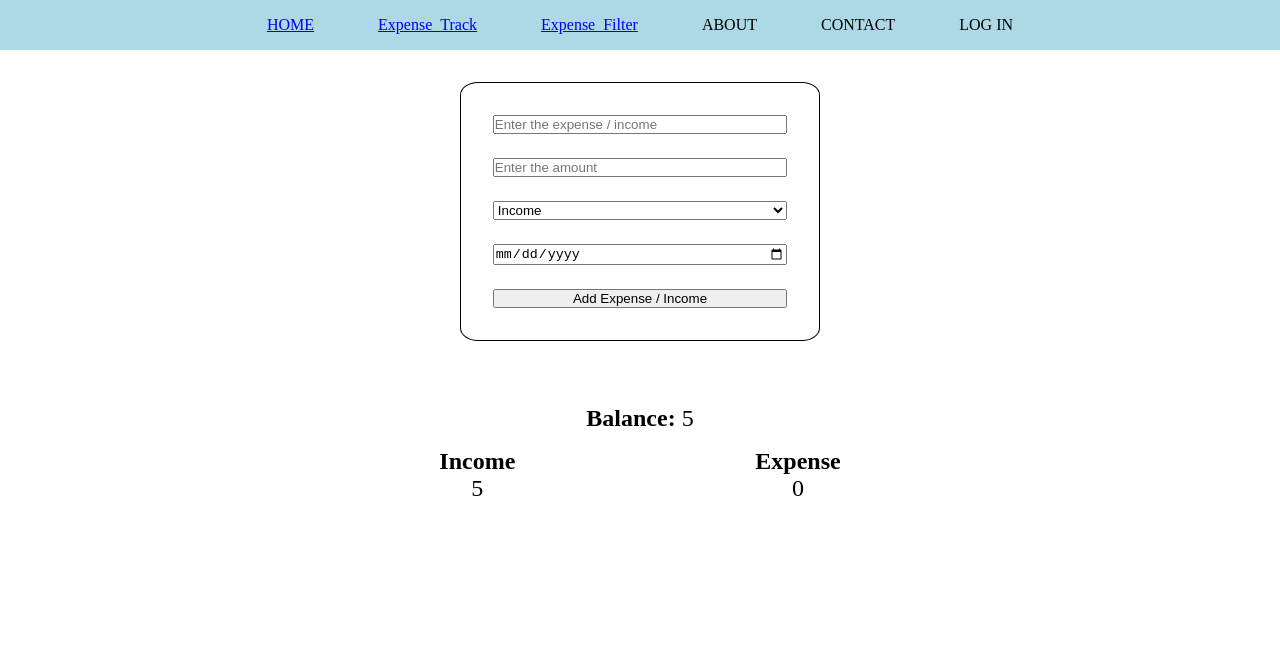
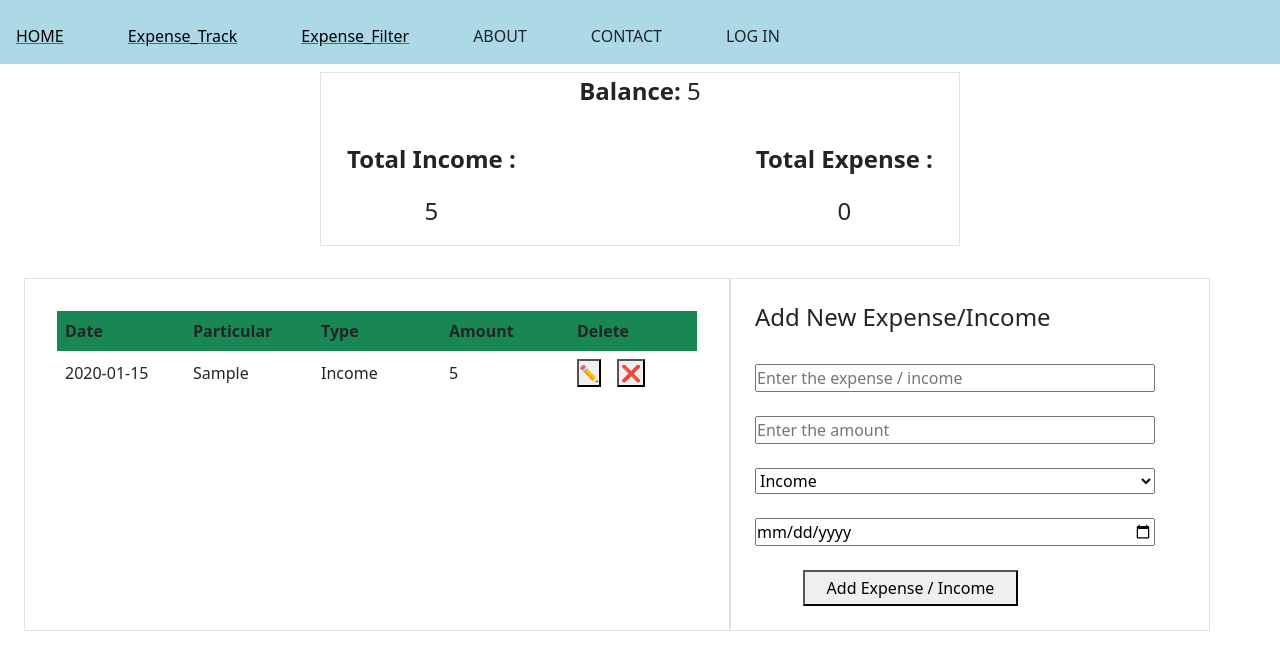
Before and after one commit to omsharma91/Expense_Tracker_Using_React, a React (Create React App) app: page / in a window 1280 px wide. Both pictures are taken after typing "Sample", "5", "2020-01-15" into the empty fields and a click on the button "Add Expense / Income". Shown: the top 670 px of the page. Built offline with nearby package versions, Linux system fonts and the light colour scheme.

Commit message:
some importent ui updates

```diff
--- a/package.json
+++ b/package.json
@@ -3,9 +3,13 @@
   "version": "0.1.0",
   "private": true,
   "dependencies": {
+    "@reduxjs/toolkit": "^2.6.1",
+    "bootstrap": "^5.3.3",
     "cra-template": "1.2.0",
     "react": "^19.0.0",
+    "react-bootstrap": "^2.10.9",
     "react-dom": "^19.0.0",
+    "react-redux": "^9.2.0",
     "react-router-dom": "^7.4.0",
     "react-scripts": "5.0.1"
   },
--- a/public/index.css
+++ b/public/index.css
@@ -5,6 +5,7 @@
 /* styling for navbar */
 .navbar{
     background-color: lightblue;
+    height: 4rem;
 }
 .nav-list{
     display: flex;
@@ -74,3 +75,18 @@ td{
     align-items: center;
     gap: 2rem;
 }
+.box{
+    width: 30rem;
+}
+.button{
+    width: 15rem;
+    display: flex;
+    justify-content: center;
+    align-items: center;
+}
+.inputwidth{
+    width: 25rem;
+}
+.titleAdd{
+    font-size: 1.5rem;
+}
--- a/src/App.js
+++ b/src/App.js
@@ -3,12 +3,11 @@ import ExpenseTrack from "./expenseTable";
 import ExpenseContainer from "./expenseInput";
 import Navbar from "./navbar";
 import { BrowserRouter as Router, Routes, Route } from "react-router-dom";
-import { useState } from "react";
+import { useReducer, useState } from "react";
 import ProtectedRoute from "./Protected_Route";
 import Profile from "./Profile";
 import Login from "./Login";
 import { createContext } from "react";
-
 export const ExpenseContext = createContext();
 
 function App() {
--- a/src/ExpenseFilter.jsx
+++ b/src/ExpenseFilter.jsx
@@ -21,9 +21,9 @@ export default function ExpenseFilter() {
         <span>Put the date for your transaction history : <input type="date" onChange={handelDate} /></span>
         <button onClick={getExpenses}>Get Transaction history</button>
       </div>
-      <table>
+      <table className='border'>
         <thead>
-          <tr>
+          <tr className='bg-success'>
             <th>Date</th>
             <th>Particular</th>
             <th>Type</th>
@@ -49,6 +49,7 @@ export default function ExpenseFilter() {
           )}
         </tbody>
       </table>
+
     </div>
   );
 }
--- a/src/expenseInput.jsx
+++ b/src/expenseInput.jsx
@@ -1,16 +1,17 @@
 import React, { useContext, useState } from "react";
 import ExpenseList from "./expenseList";
 import { ExpenseContext } from "./App";
+import ExpenseTrack from "./expenseTable";
+import "bootstrap/dist/css/bootstrap.min.css";
 
 export default function ExpenseContainer() {
-  const {expenses,setExpenses} = useContext(ExpenseContext);
+  const { expenses, setExpenses } = useContext(ExpenseContext);
   const [formData, setFormData] = useState({
     expenseName: "",
     amount: "",
     type: "Income",
     date: "",
   });
-
 
   const handleChange = (e) => {
     setFormData({ ...formData, [e.target.name]: e.target.value });
@@ -35,11 +36,17 @@ export default function ExpenseContainer() {
 
   return (
     <>
-      <form onSubmit={handleSubmit} className="expenseContainer">
-        <div className="input">
+      <ExpenseList />
+      <div className="d-flex justify-content-space-evenly m-4 mb-5">
+        <ExpenseTrack />
+        <div>
+          <form onSubmit={handleSubmit} className="border p-4 box">
+            <div className="d-flex flex-column justify-content-center gap-4 ">
+              <h1 className="titleAdd">Add New Expense/Income</h1>
               <input
                 type="text"
                 name="expenseName"
+                className="inputwidth"
                 onChange={handleChange}
                 value={formData.expenseName}
                 placeholder="Enter the expense / income"
@@ -48,12 +55,13 @@ export default function ExpenseContainer() {
               <input
                 type="number"
                 name="amount"
+                className="inputwidth"
                 value={formData.amount}
                 onChange={handleChange}
                 placeholder="Enter the amount"
               />
 
-          <select name="type" value={formData.type} onChange={handleChange}>
+              <select name="type" className="inputwidth" value={formData.type} onChange={handleChange}>
                 <option value="Income">Income</option>
                 <option value="Expense">Expense</option>
               </select>
@@ -61,14 +69,16 @@ export default function ExpenseContainer() {
               <input
                 type="date"
                 name="date"
+                className="inputwidth"
                 value={formData.date}
                 onChange={handleChange}
               />
 
-          <button type="submit">Add Expense / Income</button>
+              <button type="submit" className='w-50 p-1 ms-5 '>Add Expense / Income</button>
             </div>
           </form>
-      <ExpenseList />
+        </div>
+      </div>
     </>
   );
 }
--- a/src/expenseList.jsx
+++ b/src/expenseList.jsx
@@ -1,5 +1,6 @@
 import React, { useContext, useEffect, useState } from "react";
 import { ExpenseContext } from "./App";
+import "bootstrap/dist/css/bootstrap.min.css";
 
 export default function ExpenseList() {
   const { expenses } = useContext(ExpenseContext) || { expenses: [] };
@@ -25,17 +26,17 @@ export default function ExpenseList() {
   });
 
   return (
-    <div className="container">
+    <div className="container border w-50 mt-2">
       <p>
         <strong>Balance:</strong> <span>{balance}</span>
       </p>
       <div className="record">
         <div className="income">
-          <p><strong>Income</strong></p>
+          <p><strong>Total Income : </strong></p>
           <p>{income}</p>
         </div>
         <div className="expense">
-          <p><strong>Expense</strong></p>
+          <p><strong>Total Expense : </strong></p>
           <p>{expense}</p>
         </div>
       </div>
--- a/src/expenseTable.jsx
+++ b/src/expenseTable.jsx
@@ -1,5 +1,7 @@
 import React, { useContext, useState } from "react";
 import { ExpenseContext } from "./App";
+import "bootstrap/dist/css/bootstrap.min.css";
+
 export default function ExpenseTrack() {
   const { expenses, setExpenses } = useContext(ExpenseContext) || {
     expenses: [],
@@ -33,10 +35,10 @@ export default function ExpenseTrack() {
     setEditedId(null);
   };
   return (
-    <div>
+    <div className="border">
       <table>
         <thead>
-          <tr>
+          <tr className='bg-success'>
             <th>Date</th>
             <th>Particular</th>
             <th>Type</th>
@@ -101,16 +103,17 @@ export default function ExpenseTrack() {
                         <button onClick={handleCancel}>Cancel</button>
                       </>
                     ) : (
-                      <>
-                        <button onClick={handelEdit}>Edit</button>
+                      <div className="d-flex flex-row gap-3">
+                        <button onClick={handelEdit}>✏️ </button>
                         <button
+                        className='w-25'
                           onClick={() => {
                             handelDelete(expense.id);
                           }}
                         >
-                          X
+                          ❌
                         </button>
-                      </>
+                      </div>
                     )}
                 </td>
               </tr>
--- a/src/index.js
+++ b/src/index.js
@@ -3,6 +3,8 @@ import ReactDOM from "react-dom/client";
 import App from "./App";
 import ExpenseContainer from "./expenseInput";
 import Navbar from "./navbar";
+import 'bootstrap/dist/css/bootstrap.min.css';
+
 
 const root = ReactDOM.createRoot(document.getElementById("root"));
 root.render(
--- a/src/navbar.jsx
+++ b/src/navbar.jsx
@@ -1,18 +1,19 @@
 import React from "react";
 import { Link } from "react-router-dom";
+import "bootstrap/dist/css/bootstrap.min.css";
 
 export default function Navbar() {
   return (
     <div className="navbar">
       <ul className="nav-list">
         <Link to={"/"}>
-          <li>HOME</li>
+          <li className="text-decoration-none text-black">HOME</li>
         </Link>
         <Link to={"/expense_track"}>
-          <li>Expense_Track</li>
+          <li className="text-decoration-none text-black">Expense_Track</li>
         </Link>
         <Link to={"/expense_filter"}>
-          <li>Expense_Filter</li>
+          <li className="text-decoration-none text-black">Expense_Filter</li>
         </Link>
         <li>ABOUT</li>
         <li>CONTACT</li>
```
Also changed, not shown: src/ReducerFunction.js (added), 1 other file (tests, documents, lock files or other folders). Lines whose indentation alone changed are shown as unchanged.
